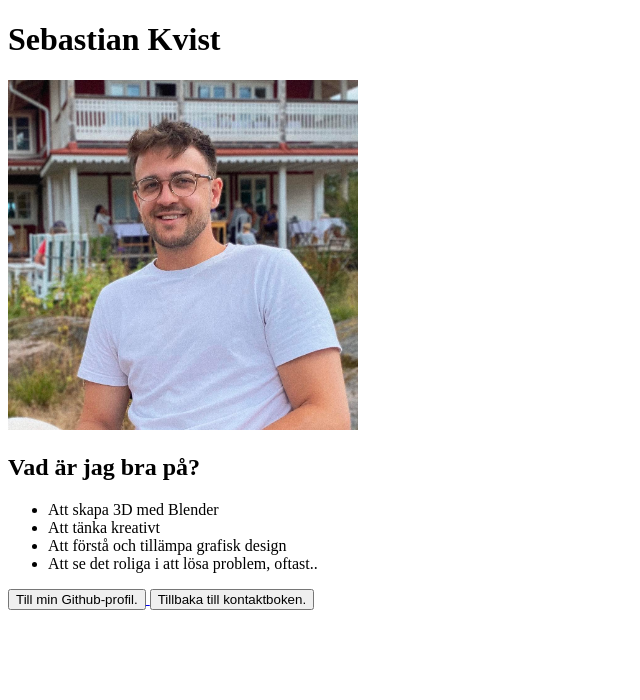
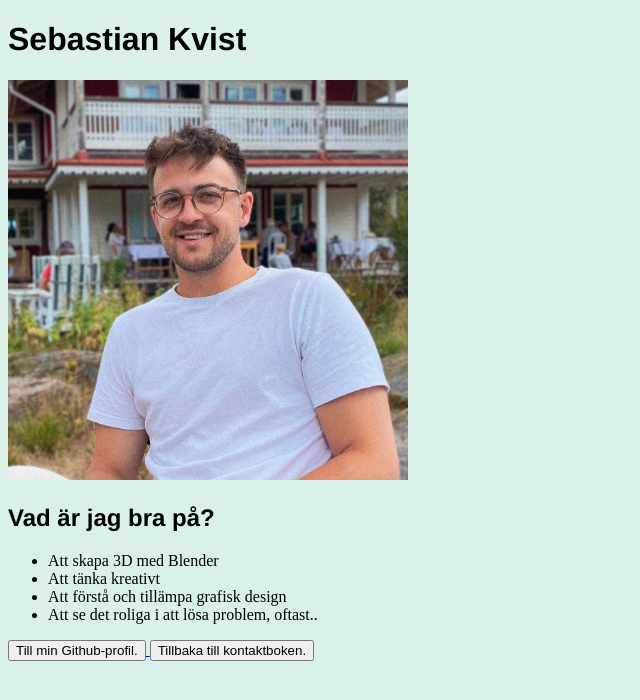
Before and after one commit to gytu24nn/hackaton, a plain HTML site: page sebastian_kvist.html in a window 1280 px wide. Shown: the whole page, without its empty margins (0-640 px from the left). Drawn offline with Linux system fonts and the light colour scheme.

Commit message:
fixade titel och styling

```diff
--- a/sebastian_kvist.html
+++ b/sebastian_kvist.html
@@ -5,19 +5,19 @@
     <meta name="viewport" content="width=device-width, initial-scale=1.0">
     <title>Sebastian Kvist</title>
 </head>
-<body>
+<body style="background-color: rgb(217, 241, 233);">
     <header>
-        <h1>Sebastian Kvist</h1>
+        <h1 style="font-family: Helvetica;">Sebastian Kvist</h1>
     </header>
 
     <main>
     <!--Lokal inlänkning av bild-->
-     <img src="344723247_754400749518875_4447136791653065027_n.jpg" style="height:350px;width:350px;" alt="Bild på mig">
+     <img src="344723247_754400749518875_4447136791653065027_n.jpg" style="height:400px;width:400px;" alt="Bild på mig">
 
-     <h2>Vad är jag bra på?</h2>
+     <h2 style="font-family: Helvetica;">Vad är jag bra på?</h2>
 
      <ul>
-        <li>Att skapa 3D med Blender</li>
+        <li >Att skapa 3D med Blender</li>
         <li>Att tänka kreativt</li>
         <li>Att förstå och tillämpa grafisk design</li>
         <li>Att se det roliga i att lösa problem, oftast..</li>
@@ -27,10 +27,11 @@
 
         <a href="https://github.com/seb-kvist">
         <button type="button">Till min Github-profil.</button>
+        </a>
 
         <a href="index.html">
         <button type="button">Tillbaka till kontaktboken.</button>
-
+        </a>
      </Buttons>
 
 
```
